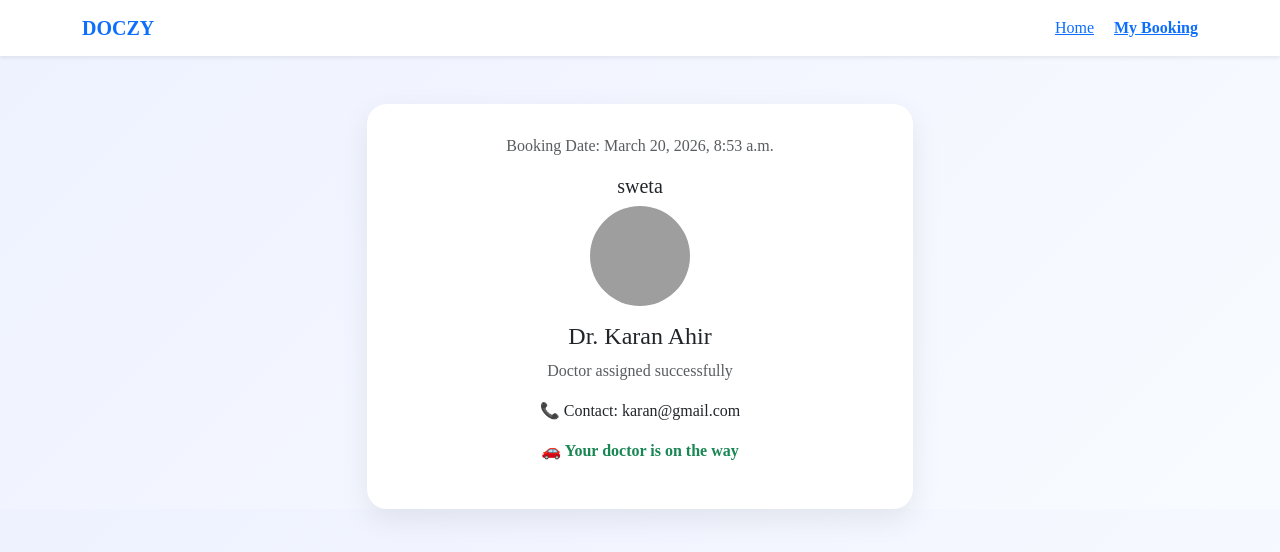
After one commit to Sunil-Dethariya/doczy, a Django app: page /assign-doctor/ in a window 1280 px wide. The commit adds this page. Shown: the top 552 px of the page. Run offline with Django 5.2, Linux system fonts and the light colour scheme; a user stored in the database is signed in; data comes from the database, SQL or seed files in the repository; grey boxes are pictures that could not be loaded.

Commit message:
added assign doctor page

```diff
--- /dev/null
+++ b/app/templates/assign_doctor.html
@@ -0,0 +1,117 @@
+<!DOCTYPE html>
+<html>
+<head>
+  <title>Doctor Status</title>
+  <link href="https://cdn.jsdelivr.net/npm/bootstrap@5.3.2/dist/css/bootstrap.min.css" rel="stylesheet">
+
+  <style>
+    body {
+      background: linear-gradient(135deg, #eef2ff, #f8fbff);
+      font-family: Poppins;
+    }
+
+    .card-box {
+      border-radius: 20px;
+      padding: 30px;
+      background: white;
+      box-shadow: 0 10px 30px rgba(0,0,0,0.08);
+      text-align: center;
+    }
+
+    .loader {
+      width: 60px;
+      height: 60px;
+      border: 6px solid #e0e7ff;
+      border-top: 6px solid #0d6efd;
+      border-radius: 50%;
+      animation: spin 1s linear infinite;
+      margin: auto;
+    }
+
+    @keyframes spin {
+      100% { transform: rotate(360deg); }
+    }
+
+    .doctor-img {
+      width: 100px;
+      height: 100px;
+      border-radius: 50%;
+      object-fit: cover;
+    }
+  </style>
+</head>
+
+<body>
+
+<!-- NAVBAR -->
+<nav class="navbar bg-white shadow-sm mb-5">
+  <div class="container">
+    <span class="navbar-brand fw-bold text-primary">DOCZY</span>
+
+    <div>
+      <a href="/" class="me-3">Home</a>
+      <a href="/assign-doctor/" class="fw-bold text-primary">My Booking</a>
+    </div>
+  </div>
+</nav>
+
+<div class="container">
+  <div class="row justify-content-center">
+    <div class="col-md-6">
+
+      <div class="card-box">
+
+        {% if not booking %}
+          <h4>No Booking Yet ❌</h4>
+          <p class="text-muted">Please book a doctor first</p>
+        {% endif %}
+
+        {% if booking %}
+
+          <p class="text-muted">Booking Date: {{ booking.created_at }}</p>
+          <h5>{{ booking.patient_name }}</h5>
+
+          {% if booking.status == "Pending" %}
+            <div class="loader mt-4"></div>
+            <p class="mt-3 fw-bold">Finding your doctor...</p>
+            <p class="text-muted">Please wait, assigning soon</p>
+          {% endif %}
+
+          {% if booking.status == "Assigned" or booking.status == "Accepted" %}
+            <img src="https://cdn-icons-png.flaticon.com/512/3774/3774299.png" class="doctor-img mb-3">
+
+            <h4>Dr. {{ booking.assigned_doctor.first_name }}</h4>
+            <p class="text-muted">Doctor assigned successfully</p>
+
+            <div class="mt-3">
+              <p>📞 Contact: {{ booking.assigned_doctor.username }}</p>
+            </div>
+
+            <p class="text-success fw-bold mt-3">
+              🚗 Your doctor is on the way
+            </p>
+          {% endif %}
+
+          {% if booking.status == "Completed" %}
+            <div class="fs-1 text-success">✅</div>
+            <h4 class="mt-3">Visit Completed</h4>
+            <p class="text-muted">Hope you feel better!</p>
+          {% endif %}
+
+        {% endif %}
+
+      </div>
+
+    </div>
+  </div>
+</div>
+
+<!-- AUTO REFRESH -->
+<script>
+setTimeout(() => {
+  location.reload();
+}, 5000);
+</script>
+
+</body>
+</html>
--- a/app/templates/booking_success.html
+++ b/app/templates/booking_success.html
@@ -125,7 +125,7 @@
   <script>
     function goHome() {
       // change this URL as per your project
-      window.location.href = "/";
+      window.location.href = "/assign-doctor/";
     }
   </script>
 
--- a/app/urls.py
+++ b/app/urls.py
@@ -67,4 +67,5 @@ urlpatterns = [
         views.doctor_profile_edit,
         name="doctor_profile_edit"
     ),
+    path("assign-doctor/", views.assign_doctor_page, name="assign_doctor"),
 ]
--- a/app/views.py
+++ b/app/views.py
@@ -301,3 +301,13 @@ def doctor_new_booking_count(request):
     ).count()
 
     return JsonResponse({"count": count})
+
+@login_required
+def assign_doctor_page(request):
+    booking = DoctorBooking.objects.filter(
+        user=request.user
+    ).order_by("-created_at").first()
+
+    return render(request, "assign_doctor.html", {
+        "booking": booking
+    })
```
